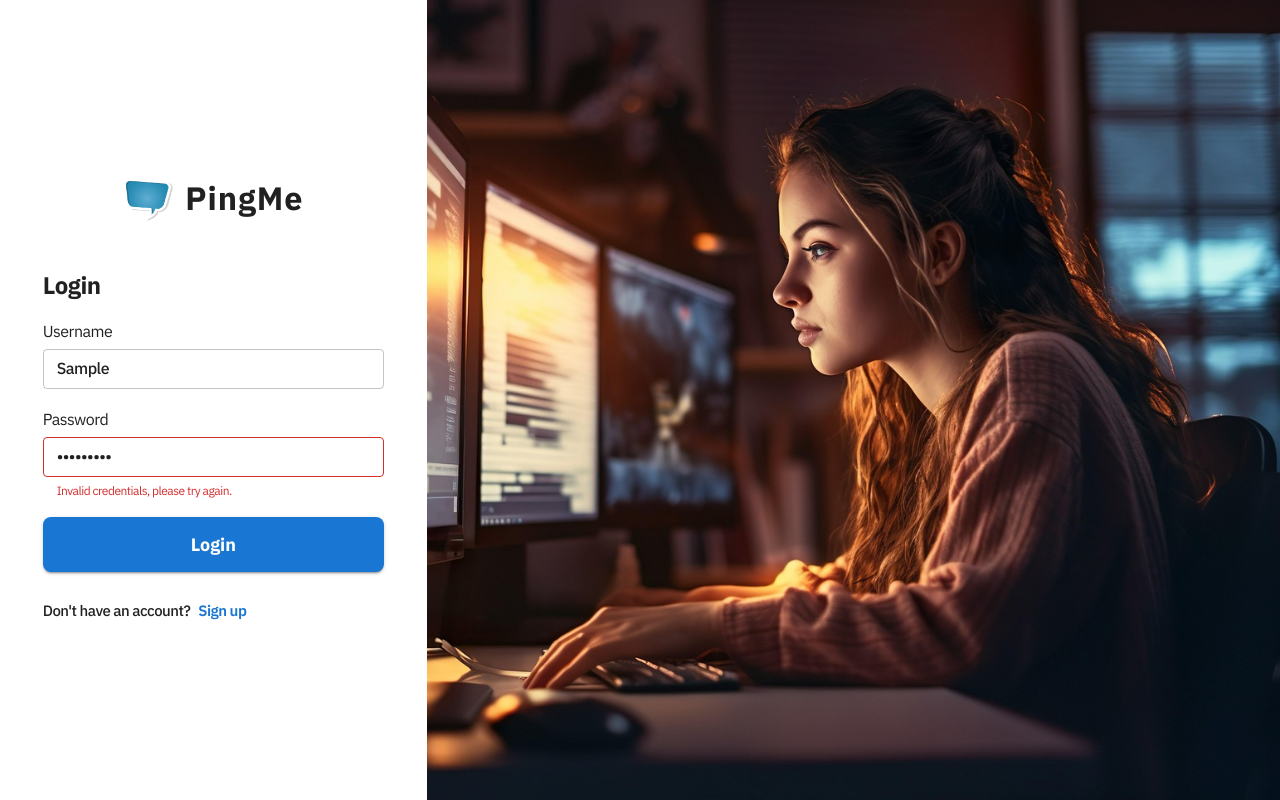
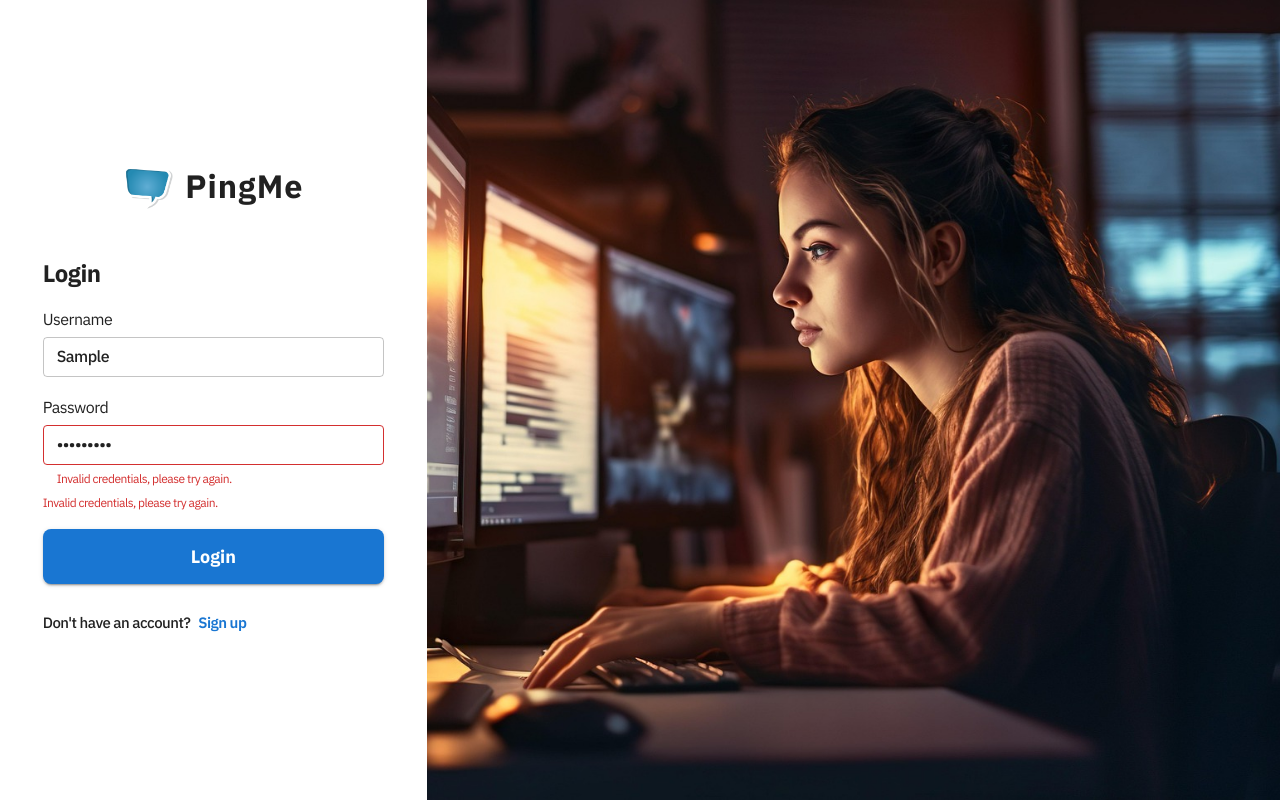
Before and after one commit to ShaAnder/Ping_Me_Frontend, a React (Vite) app: page /login in a window 1280 px wide. Both pictures are taken after typing "Sample", "Sample123" into the empty fields and a click on the button "Login". Built offline with nearby package versions, Linux system fonts and the light colour scheme; no server answers.

Commit message:
upgrade form to be app usable/for images

```diff
--- /dev/null
+++ b/src/components/shared/Form.tsx
@@ -0,0 +1,195 @@
+/* eslint-disable @typescript-eslint/no-explicit-any */
+import React, { useRef, useState } from "react";
+import {
+  Box,
+  TextField,
+  Button,
+  Typography,
+  CircularProgress,
+  Avatar,
+} from "@mui/material";
+import { useFormik, FormikErrors } from "formik";
+import { useTheme } from "@mui/material";
+import ImageIcon from "@mui/icons-material/Image";
+
+type Field = {
+  name: string;
+  label: string;
+  type: "text" | "password" | "email" | "file" | "checkbox" | "select";
+  accept?: string; // e.g., "image/*"
+  options?: { label: string; value: string }[]; // for select
+  required?: boolean; // for validation
+  defaultImage?: string; // for file/image preview fallback
+};
+
+interface FormProps<T> {
+  fields: Field[];
+  initialValues: T;
+  validate: (values: T) => FormikErrors<T>;
+  onSubmit: (values: T, helpers: any) => void | Promise<void>;
+  submitLabel: string;
+  loading?: boolean;
+  footer?: React.ReactNode;
+}
+
+function Form<T extends Record<string, any>>({
+  fields,
+  initialValues,
+  validate,
+  onSubmit,
+  submitLabel,
+  loading,
+  footer,
+}: FormProps<T>) {
+  const theme = useTheme();
+  const [previews, setPreviews] = useState<Record<string, string | null>>({});
+  const fileInputRefs = useRef<Record<string, HTMLInputElement | null>>({});
+
+  const formik = useFormik<T>({
+    initialValues,
+    validate,
+    onSubmit,
+  });
+
+  // Helper: open file dialog for a specific field
+  const handleImageClick = (fieldName: string) => {
+    fileInputRefs.current[fieldName]?.click();
+  };
+
+  // Helper: handle file change and preview
+  const handleFileChange = (
+    e: React.ChangeEvent<HTMLInputElement>,
+    fieldName: string
+  ) => {
+    const file = e.currentTarget.files?.[0] || null;
+    formik.setFieldValue(fieldName, file);
+
+    if (file) {
+      const reader = new FileReader();
+      reader.onload = (event) => {
+        setPreviews((prev) => ({
+          ...prev,
+          [fieldName]: event.target?.result as string,
+        }));
+      };
+      reader.readAsDataURL(file);
+    } else {
+      setPreviews((prev) => ({
+        ...prev,
+        [fieldName]: null,
+      }));
+    }
+  };
+
+  return (
+    <form onSubmit={formik.handleSubmit} autoComplete="off">
+      {fields.map((field) => (
+        <Box sx={{ mb: 2 }} key={field.name}>
+          <Typography variant="subtitle1" sx={{ mb: 0.5 }}>
+            {field.label}
+          </Typography>
+          {field.type === "file" ? (
+            <Box sx={{ display: "flex", alignItems: "center" }}>
+              <input
+                ref={(el) => {
+                  fileInputRefs.current[field.name] = el;
+                }}
+                id={field.name}
+                name={field.name}
+                type="file"
+                accept={field.accept}
+                style={{ display: "none" }}
+                onChange={(e) => handleFileChange(e, field.name)}
+              />
+              <Box
+                sx={{
+                  width: 80,
+                  height: 80,
+                  borderRadius: "50%",
+                  background: "#eee",
+                  display: "flex",
+                  alignItems: "center",
+                  justifyContent: "center",
+                  cursor: "pointer",
+                  overflow: "hidden",
+                  border: "2px solid #ccc",
+                }}
+                onClick={() => handleImageClick(field.name)}
+              >
+                {previews[field.name] ? (
+                  <Avatar
+                    src={previews[field.name] as string}
+                    alt="preview"
+                    sx={{ width: 80, height: 80 }}
+                  />
+                ) : field.defaultImage ? (
+                  <Avatar
+                    src={field.defaultImage}
+                    alt="default"
+                    sx={{ width: 80, height: 80 }}
+                  />
+                ) : (
+                  <ImageIcon sx={{ fontSize: 40, color: "#aaa" }} />
+                )}
+              </Box>
+            </Box>
+          ) : (
+            <TextField
+              id={field.name}
+              name={field.name}
+              type={field.type}
+              size="small"
+              fullWidth
+              value={formik.values[field.name]}
+              onChange={formik.handleChange}
+              error={Boolean(formik.errors[field.name])}
+              helperText={formik.errors[field.name] as string | undefined}
+              variant="outlined"
+              sx={{
+                "& .MuiOutlinedInput-root": {
+                  backgroundColor: "background.default",
+                },
+                "& input:-webkit-autofill": {
+                  WebkitBoxShadow: `0 0 0 1000px ${theme.palette.background.default} inset`,
+                  WebkitTextFillColor: theme.palette.text.primary,
+                  caretColor: theme.palette.text.primary,
+                },
+              }}
+            />
+          )}
+          {formik.errors[field.name] && (
+            <Typography color="error" variant="caption">
+              {formik.errors[field.name] as string}
+            </Typography>
+          )}
+        </Box>
+      ))}
+      <Button
+        type="submit"
+        variant="contained"
+        fullWidth
+        size="medium"
+        disabled={formik.isSubmitting || loading}
+        sx={{
+          py: 1.5,
+          fontSize: 18,
+          fontWeight: 700,
+          borderRadius: 2,
+          mb: 1.5,
+          textTransform: "none",
+        }}
+      >
+        {formik.isSubmitting || loading ? (
+          <CircularProgress size={24} />
+        ) : (
+          submitLabel
+        )}
+      </Button>
+      {footer}
+    </form>
+  );
+}
+
+export type { Field };
+
+export default Form;
--- a/src/components/userManagement/UserForm.tsx
+++ /dev/null
@@ -1,103 +0,0 @@
-/* eslint-disable @typescript-eslint/no-explicit-any */
-import React from "react";
-import {
-  Box,
-  TextField,
-  Button,
-  Typography,
-  CircularProgress,
-} from "@mui/material";
-import { useFormik, FormikErrors } from "formik";
-import { useTheme } from "@mui/material";
-
-type Field = {
-  name: string;
-  label: string;
-  type: string;
-};
-
-interface UserFormProps<T> {
-  fields: Field[];
-  initialValues: T;
-  validate: (values: T) => FormikErrors<T>;
-  onSubmit: (values: T, helpers: any) => void | Promise<void>;
-  submitLabel: string;
-  loading?: boolean;
-  footer?: React.ReactNode;
-}
-
-function UserForm<T extends Record<string, any>>({
-  fields,
-  initialValues,
-  validate,
-  onSubmit,
-  submitLabel,
-  loading,
-  footer,
-}: UserFormProps<T>) {
-  const formik = useFormik<T>({
-    initialValues,
-    validate,
-    onSubmit,
-  });
-
-  const theme = useTheme();
-
-  return (
-    <form onSubmit={formik.handleSubmit} autoComplete="off">
-      {fields.map((field) => (
-        <Box sx={{ mb: 2 }} key={field.name}>
-          <Typography variant="subtitle1" sx={{ mb: 0.5 }}>
-            {field.label}
-          </Typography>
-          <TextField
-            id={field.name}
-            name={field.name}
-            type={field.type}
-            size="small"
-            fullWidth
-            value={formik.values[field.name]}
-            onChange={formik.handleChange}
-            error={Boolean(formik.errors[field.name])}
-            helperText={formik.errors[field.name] as string | undefined}
-            variant="outlined"
-            sx={{
-              "& .MuiOutlinedInput-root": {
-                backgroundColor: "background.default",
-              },
-              "& input:-webkit-autofill": {
-                WebkitBoxShadow: `0 0 0 1000px ${theme.palette.background.default} inset`,
-                WebkitTextFillColor: theme.palette.text.primary,
-                caretColor: theme.palette.text.primary,
-              },
-            }}
-          />
-        </Box>
-      ))}
-      <Button
-        type="submit"
-        variant="contained"
-        fullWidth
-        size="medium"
-        disabled={formik.isSubmitting || loading}
-        sx={{
-          py: 1.5,
-          fontSize: 18,
-          fontWeight: 700,
-          borderRadius: 2,
-          mb: 1.5,
-          textTransform: "none",
-        }}
-      >
-        {formik.isSubmitting || loading ? (
-          <CircularProgress size={24} />
-        ) : (
-          submitLabel
-        )}
-      </Button>
-      {footer}
-    </form>
-  );
-}
-
-export default UserForm;
--- a/src/pages/userHandling/Forget.tsx
+++ b/src/pages/userAuthPages/Forget.tsx
@@ -3,9 +3,10 @@ import React, { useState } from "react";
 import { Grid, Box, Typography, Link, useTheme, Button } from "@mui/material";
 import { useNavigate, Link as RouterLink } from "react-router-dom";
 import axios from "axios";
-import AuthModal from "../../components/userManagement/AuthModal";
-import AuthHeader from "../../components/userManagement/Header";
-import UserForm from "../../components/userManagement/UserForm";
+import AuthModal from "../../components/shared/AuthModal";
+import AuthHeader from "../../components/shared/Header";
+import Form from "../../components/shared/Form";
+import { Field } from "../../components/shared/Form";
 import { BASE_URL } from "../../api/config";
 import forgotImg from "../../assets/img/forgot.jpg"; // Use a relevant image for forgot password
 
@@ -15,7 +16,9 @@ const ForgotPassword: React.FC = () => {
   const [modalOpen, setModalOpen] = useState(false);
 
   // Form fields definition
-  const fields = [{ name: "email", label: "Email", type: "email" }];
+  const fields: Field[] = [
+    { name: "email", label: "Email", type: "email", required: true },
+  ];
 
   // Formik initial values
   const initialValues = {
@@ -96,7 +99,7 @@ const ForgotPassword: React.FC = () => {
       >
         <Box sx={{ width: "80%", maxWidth: 350 }}>
           <AuthHeader title="Forgot Password" />
-          <UserForm
+          <Form
             fields={fields}
             initialValues={initialValues}
             validate={validate}
--- a/src/pages/userHandling/Login.tsx
+++ b/src/pages/userAuthPages/Login.tsx
@@ -1,8 +1,9 @@
 /* eslint-disable @typescript-eslint/no-explicit-any */
 import { Grid, Box, Typography, Link, useTheme } from "@mui/material";
 import { useNavigate, Link as RouterLink } from "react-router-dom";
-import AuthHeader from "../../components/userManagement/Header";
-import UserForm from "../../components/userManagement/UserForm";
+import AuthHeader from "../../components/shared/Header";
+import Form from "../../components/shared/Form";
+import { Field } from "../../components/shared/Form";
 import { useUserAuth } from "../../hooks/useUserAuth";
 import loginImg from "../../assets/img/login.jpg";
 
@@ -12,9 +13,9 @@ const Login: React.FC = () => {
   const { login, loading } = useUserAuth();
 
   // Fields for the form
-  const fields = [
-    { name: "username", label: "Username", type: "text" },
-    { name: "password", label: "Password", type: "password" },
+  const fields: Field[] = [
+    { name: "username", label: "Username", type: "text", required: true },
+    { name: "password", label: "Password", type: "password", required: true },
   ];
 
   // Initial values
@@ -93,7 +94,7 @@ const Login: React.FC = () => {
         <Box sx={{ width: "80%", maxWidth: 350 }}>
           <AuthHeader title="Login" />
 
-          <UserForm
+          <Form
             fields={fields}
             initialValues={initialValues}
             validate={validate}
--- a/src/pages/userHandling/Reset.tsx
+++ b/src/pages/userAuthPages/Reset.tsx
@@ -3,9 +3,10 @@ import React, { useState } from "react";
 import { useParams, useNavigate } from "react-router-dom";
 import { Grid, Box, Typography, Button, useTheme } from "@mui/material";
 import axios from "axios";
-import AuthModal from "../../components/userManagement/AuthModal";
-import AuthHeader from "../../components/userManagement/Header";
-import UserForm from "../../components/userManagement/UserForm";
+import AuthModal from "../../components/shared/AuthModal";
+import AuthHeader from "../../components/shared/Header";
+import Form from "../../components/shared/Form";
+import { Field } from "../../components/shared/Form";
 import { BASE_URL } from "../../api/config";
 import resetImg from "../../assets/img/reset.jpg";
 
@@ -16,9 +17,19 @@ const ResetPassword: React.FC = () => {
   const [modalOpen, setModalOpen] = useState(false);
 
   // Form fields definition
-  const fields = [
-    { name: "new_password1", label: "New Password", type: "password" },
-    { name: "new_password2", label: "Confirm New Password", type: "password" },
+  const fields: Field[] = [
+    {
+      name: "new_password1",
+      label: "New Password",
+      type: "password",
+      required: true,
+    },
+    {
+      name: "new_password2",
+      label: "Confirm New Password",
+      type: "password",
+      required: true,
+    },
   ];
 
   // Formik initial values
@@ -128,7 +139,7 @@ const ResetPassword: React.FC = () => {
       >
         <Box sx={{ width: "80%", maxWidth: 350 }}>
           <AuthHeader title="Reset Password" />
-          <UserForm
+          <Form
             fields={fields}
             initialValues={initialValues}
             validate={validate}
--- a/src/pages/userHandling/Signup.tsx
+++ b/src/pages/userAuthPages/Signup.tsx
@@ -3,9 +3,10 @@ import React, { useState } from "react";
 import { Grid, Box, Typography, Link, useTheme, Button } from "@mui/material";
 import { useNavigate, Link as RouterLink } from "react-router-dom";
 import axios from "axios";
-import AuthModal from "../../components/userManagement/AuthModal";
-import AuthHeader from "../../components/userManagement/Header";
-import UserForm from "../../components/userManagement/UserForm";
+import AuthModal from "../../components/shared/AuthModal";
+import AuthHeader from "../../components/shared/Header";
+import Form from "../../components/shared/Form";
+import { Field } from "../../components/shared/Form";
 import { BASE_URL } from "../../api/config";
 import signUpImg from "../../assets/img/signup.jpg";
 
@@ -15,11 +16,11 @@ const Signup: React.FC = () => {
   const [modalOpen, setModalOpen] = useState(false);
 
   // Form fields definition
-  const fields = [
-    { name: "username", label: "Username", type: "text" },
-    { name: "email", label: "Email", type: "email" },
-    { name: "email2", label: "Confirm Email", type: "email" },
-    { name: "password", label: "Password", type: "password" },
+  const fields: Field[] = [
+    { name: "username", label: "Username", type: "text", required: true },
+    { name: "email", label: "Email", type: "email", required: true },
+    { name: "email2", label: "Confirm Email", type: "email", required: true },
+    { name: "password", label: "Password", type: "password", required: true },
   ];
 
   // Formik initial values
@@ -109,7 +110,7 @@ const Signup: React.FC = () => {
       >
         <Box sx={{ width: "80%", maxWidth: 350 }}>
           <AuthHeader title="Sign Up" />
-          <UserForm
+          <Form
             fields={fields}
             initialValues={initialValues}
             validate={validate}
```
Also changed, not shown: src/App.tsx (+4 -4 lines), src/components/utils/imageValidation.ts (added, +15 -0 lines), src/components/utils/validateForm.ts (added, +28 -0 lines), src/components/shared/AuthModal.tsx (renamed from src/components/userManagement/AuthModal.tsx), src/components/shared/Header.tsx (renamed from src/components/userManagement/Header.tsx).
